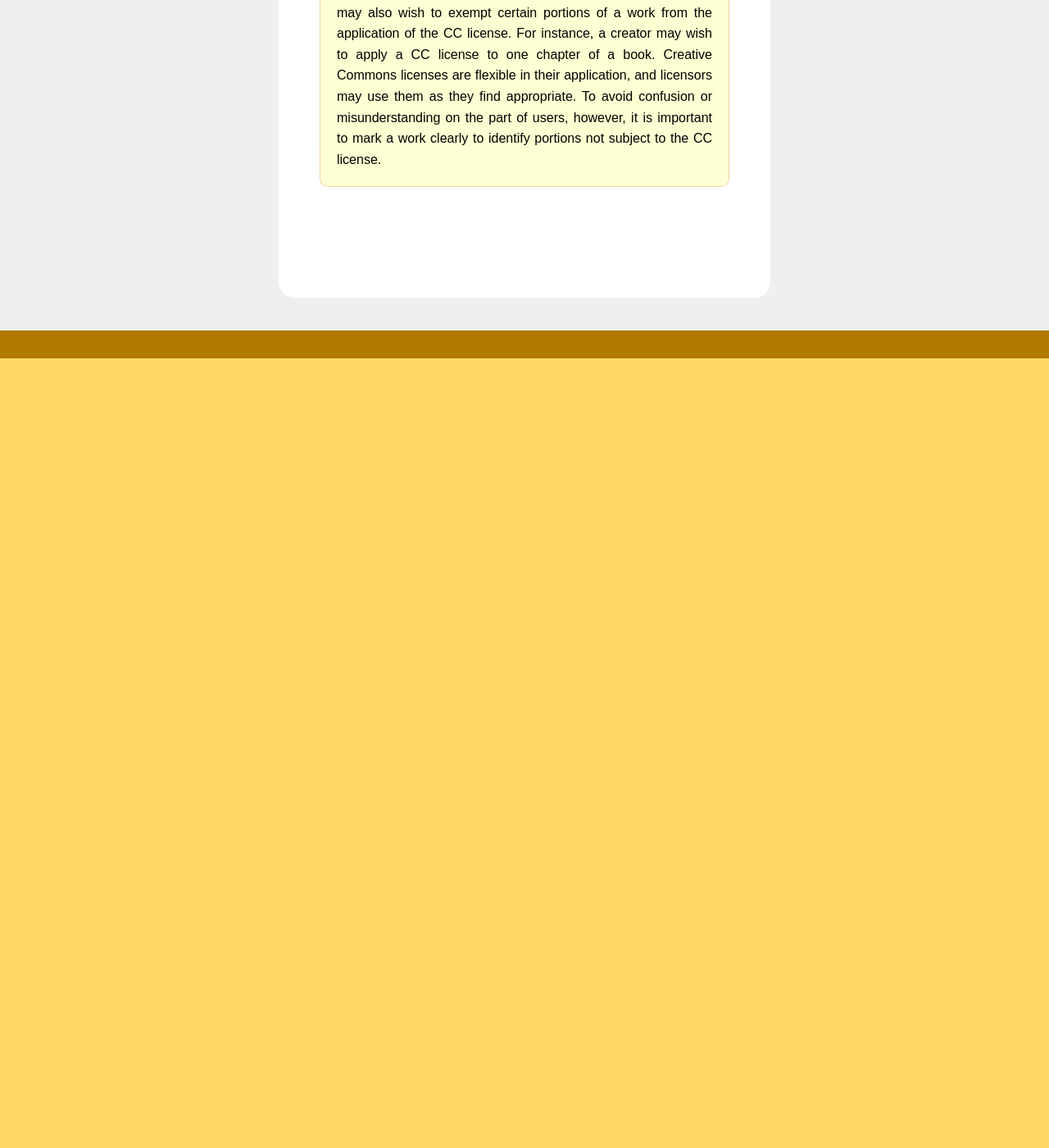
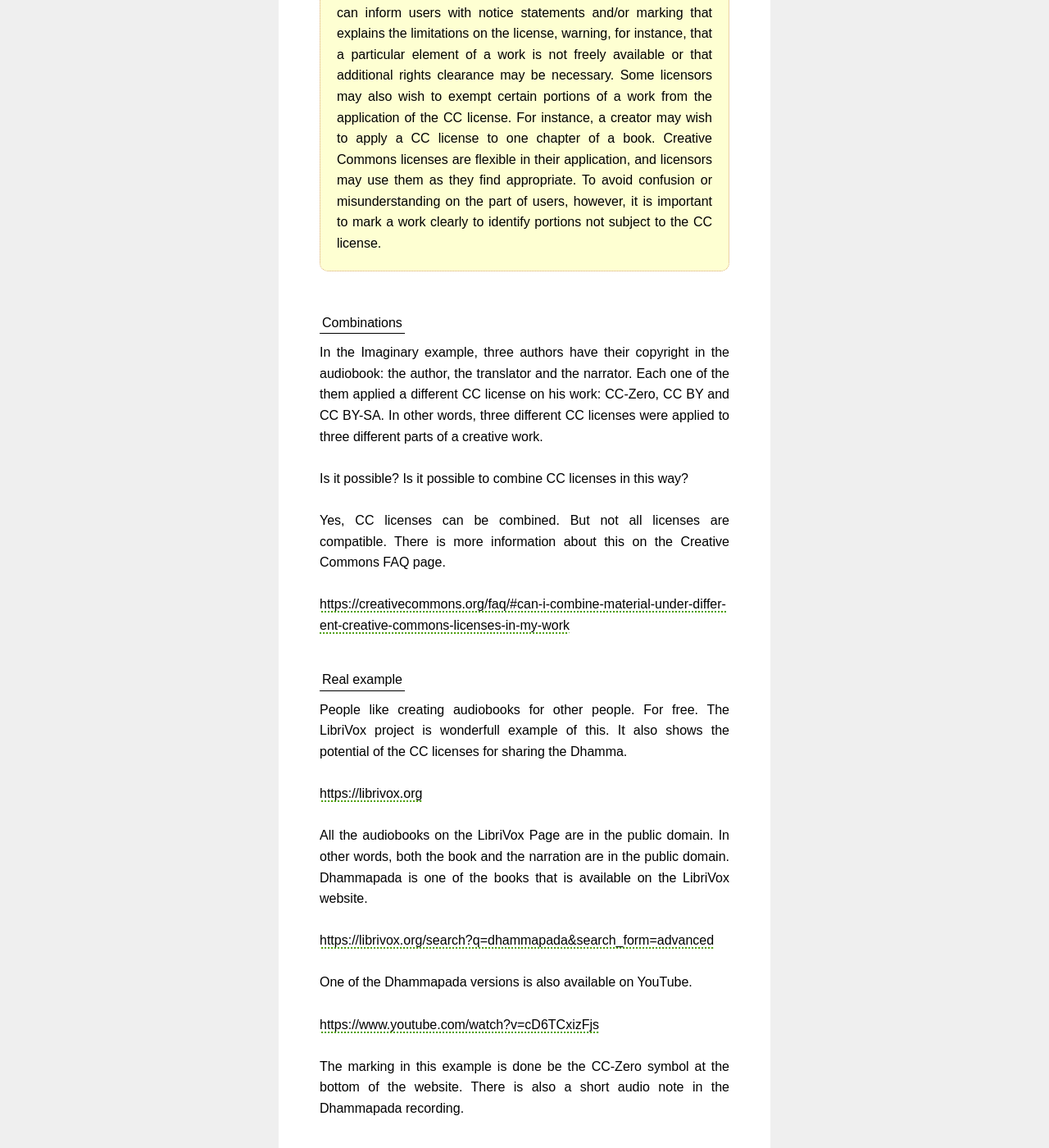
Before and after one commit to Borek78/how-to-create-pandita, a Jekyll site: the page built from how-to-make-an-audiobook.md, in a window 1280 px wide and 1400 px high, scrolled down 15562 px. Shown: the whole window at 82% size. Built offline with Jekyll 4.4.1, drawn with Linux system fonts in a browser that asks for light colours; before the commit the page ends 15999 px from its top, so only the background shows below that; some of the changed text lies outside the part shown.

Commit message:
click the navbar

```diff
--- a/_includes/audiobook/8-using-the-cc-licenses-how-to-make-an-audiobook.md
+++ b/_includes/audiobook/8-using-the-cc-licenses-how-to-make-an-audiobook.md
@@ -20,7 +20,7 @@ The CC notices above may seem complicated. But if it is required by the situatio
 <span class="highlighted-text-blue">There is no one, right way to give notice, and different situations may require more or less complicated notices and marking.</span> The following tips may be helpful, however, in designing a clear and informative notice.<br><br>
 </div>
 
-<div id="complicated-cc-notice" markdown="1">
+<div id="only-the-copyright" markdown="1">
 <div class="underline"> Only the copyright</div>
 </div>
 
@@ -56,3 +56,37 @@ Yes, but it is important to prominently mark any third party material you incorp
 <div class="citace" markdown="1">
 <span class="highlighted-text-green">  When a creator or rightsholder applies a Creative Commons license to a work, the license automatically applies to any copyrights the licensor has in the entire work. </span>Ideally, licensors will have all the rights necessary to license a work, since they otherwise potentially expose users to liability. Alternatively, licensors that do not have all the necessary rights can inform users with notice statements and/or marking that explains the limitations on the license, warning, for instance, that a particular element of a work is not freely available or that additional rights clearance may be necessary. Some licensors may also wish to exempt certain portions of a work from the application of the CC license. For instance, a creator may wish to apply a CC license to one chapter of a book. Creative Commons licenses are flexible in their application, and licensors may use them as they find appropriate. To avoid confusion or misunderstanding on the part of users, however, it is important to mark a work clearly to identify portions not subject to the CC license.
 </div>
+
+<div id="combinations" markdown="1">
+<div class="underline"> Combinations</div>
+</div>
+
+In the Imaginary example, three authors have their copyright in the audiobook: the author, the translator and the narrator. Each one of the them applied a different CC license on his work: CC-Zero, CC BY and CC BY-SA. In other words, three different CC licenses were applied to three different parts of a creative work.<br><br>
+
+Is it possible? Is it possible to combine CC licenses in this way?<br><br>
+
+Yes, CC licenses can be combined. But not all licenses are compatible. There is more information about this on the Creative Commons FAQ page. <br><br>
+
+<div class="do-not-break-out" markdown="1">
+[https://creativecommons.org/faq/#can-i-combine-material-under-different-creative-commons-licenses-in-my-work](https://creativecommons.org/faq/#can-i-combine-material-under-different-creative-commons-licenses-in-my-work)
+</div><br>
+
+<div id="real-example" markdown="1">
+<div class="underline"> Real example</div>
+</div>
+
+People like creating audiobooks for other people. For free. The LibriVox project is wonderfull example of this. It also shows the potential of the CC licenses for sharing the Dhamma. <br><br>
+
+<div class="do-not-break-out" markdown="1">
+[https://librivox.org](https://librivox.org)
+</div><br>
+
+All the audiobooks on the LibriVox Page are in the public domain. In other words, both the book and the narration are in the public domain. Dhammapada is one of the books that is available on the LibriVox website.<br><br>
+
+[https://librivox.org/search?q=dhammapada&search_form=advanced](https://librivox.org/search?q=dhammapada&search_form=advanced)<br><br>
+
+One of the Dhammapada versions is also available on YouTube.<br><br>
+
+[https://www.youtube.com/watch?v=cD6TCxizFjs](https://www.youtube.com/watch?v=cD6TCxizFjs)<br><br>
+
+The marking in this example is done be the CC-Zero symbol at the bottom of the website. There is also a short audio note in the Dhammapada recording.<br><br>
--- a/_includes/content-audiobooks.html
+++ b/_includes/content-audiobooks.html
@@ -14,9 +14,16 @@
     <a href="#complicated-cc-notice" class="indented-list"
       >8.2. Complicated CC notice</a
     ><br />
+    <a href="#only-the-copyright" class="indented-list"
+      >8.3. Only the copyright</a
+    ><br />
+
+    <a href="#combinations" class="indented-list">8.4. Combinations</a><br />
+
+    <a href="#real-example" class="indented-list">8.4. Real example</a><br />
 
     <br />
 
-    *click the navbar &#8680; content
+    *If you want to go back to the content, click the navbar.
   </a>
 </div>
```
